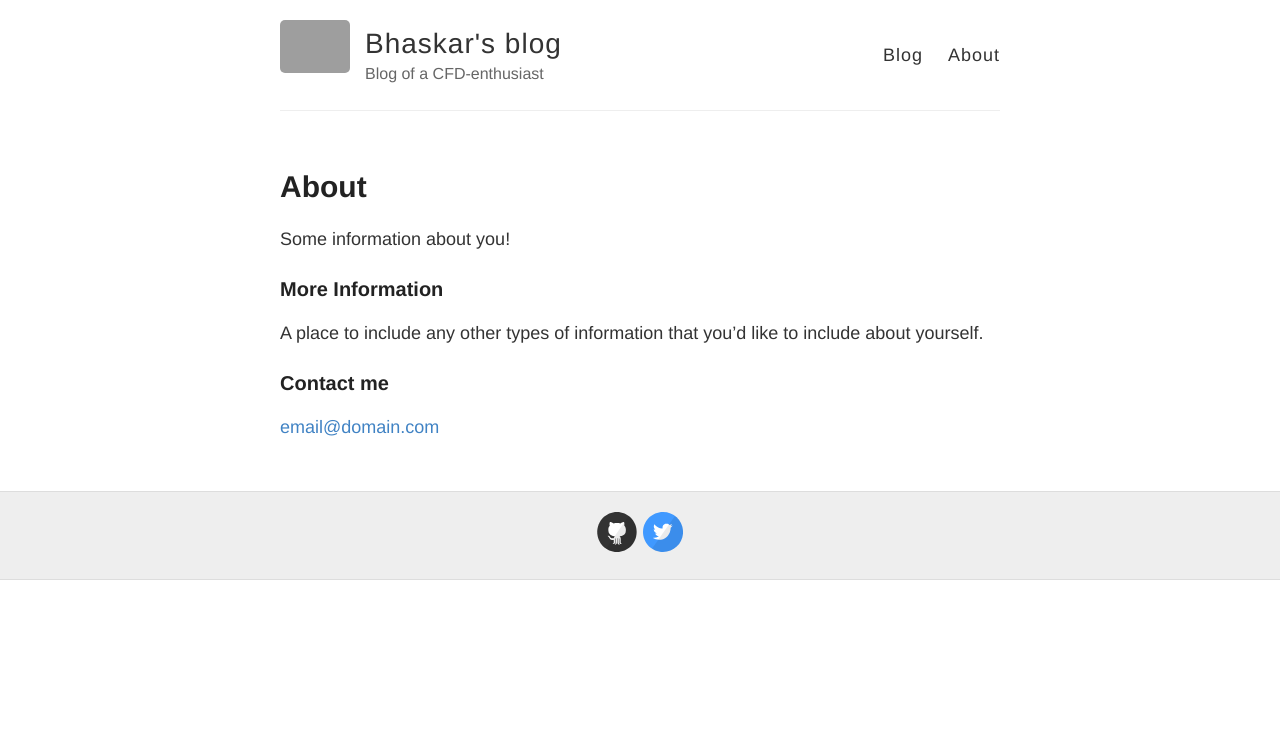
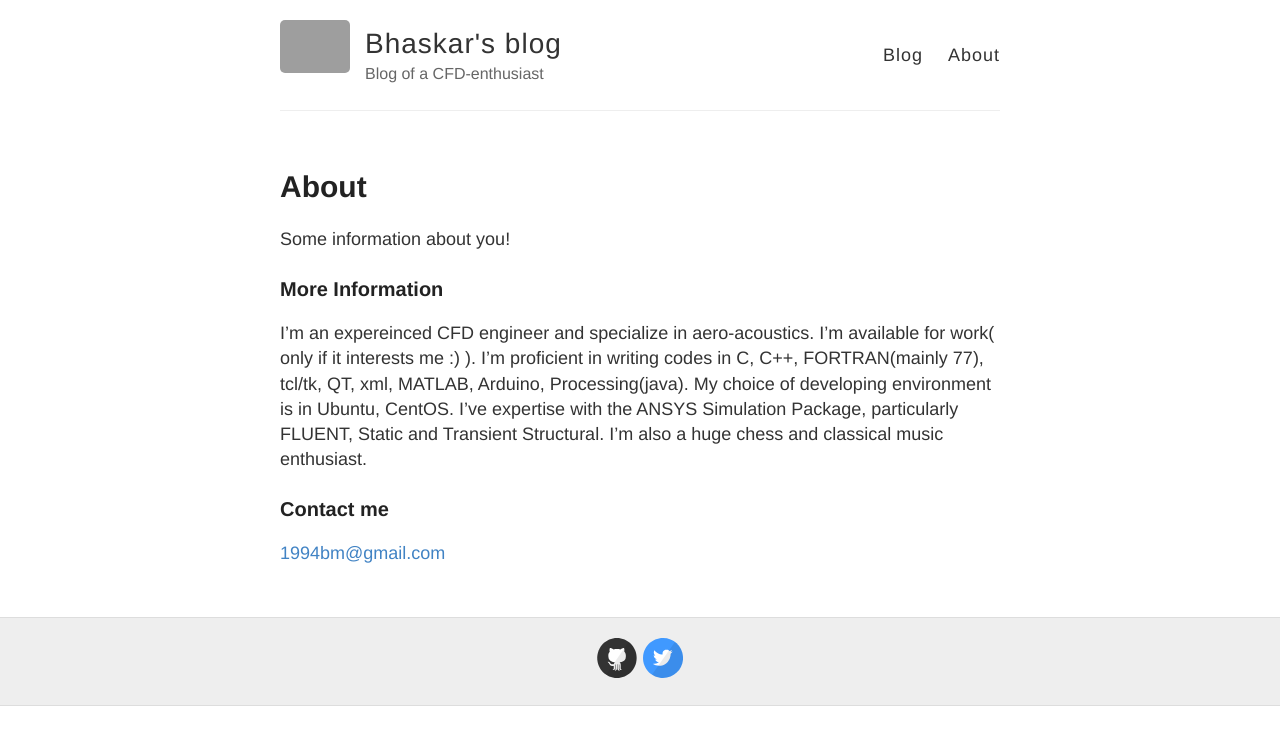
Before and after one commit to Bhaskar1994/Bhaskar1994.github.io, a Jekyll site: the page built from about.md, in a window 1280 px wide. Shown: the top 745 px of the page. Built offline with Jekyll 4.4.1, drawn with Linux system fonts in a browser that asks for light colours; grey boxes are pictures that could not be loaded.

Commit message:
Update about.md

```diff
--- a/about.md
+++ b/about.md
@@ -8,8 +8,8 @@ Some information about you!
 
 ### More Information
 
-A place to include any other types of information that you'd like to include about yourself.
+I'm an expereinced CFD engineer and specialize in aero-acoustics. I'm available for work( only if it interests me :) ). I'm proficient in writing codes in C, C++, FORTRAN(mainly 77), tcl/tk, QT, xml, MATLAB, Arduino, Processing(java). My choice of developing environment is in Ubuntu, CentOS. I've expertise with the ANSYS Simulation Package, particularly FLUENT, Static and Transient Structural. I'm also a huge chess and classical music enthusiast.
 
 ### Contact me
 
-[email@domain.com](mailto:email@domain.com)
+[1994bm@gmail.com](mailto:1994bm@gmail.com)
```
